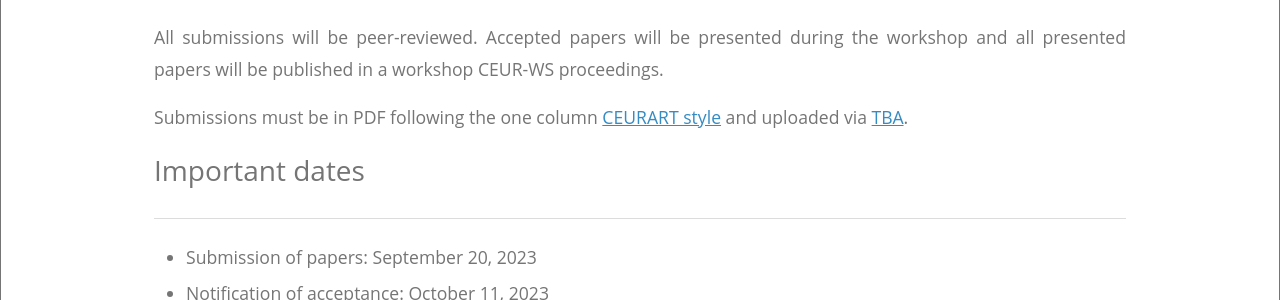
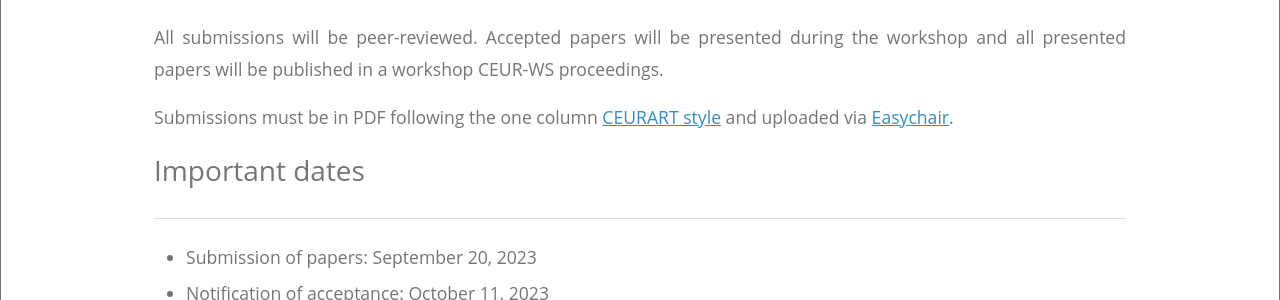
Before and after one commit to thedude81/dtworkshop, a Jekyll site: the page built from index.html, in a window 1280 px wide and 900 px high, scrolled down 2054 px. Shown: the part 155-455 px from the top of the window. Built offline with Jekyll 4.4.1, drawn with Linux system fonts in a browser that asks for light colours.

Commit message:
Update index.html

```diff
--- a/index.html
+++ b/index.html
@@ -70,7 +70,7 @@
       <hr>
       <p>Participants are required to submit contributions with a length between 5 to 15 pages (including references and appendices).</p>
       <p>All submissions will be peer-reviewed. Accepted papers will be presented during the workshop and all presented papers will be published in a workshop CEUR-WS proceedings.</p>
-      <p>Submissions must be in PDF following the one column <a href="https://ceur-ws.org/Vol-XXX/CEURART.zip">CEURART style</a> and uploaded via <a href="TBA">TBA</a>.</p>
+      <p>Submissions must be in PDF following the one column <a href="https://ceur-ws.org/Vol-XXX/CEURART.zip">CEURART style</a> and uploaded via <a href="https://easychair.org/conferences/?conf=poemweek2023">Easychair</a>.</p>
 
       <h3 id="important-dates">Important dates</h3>
       <hr>
```
